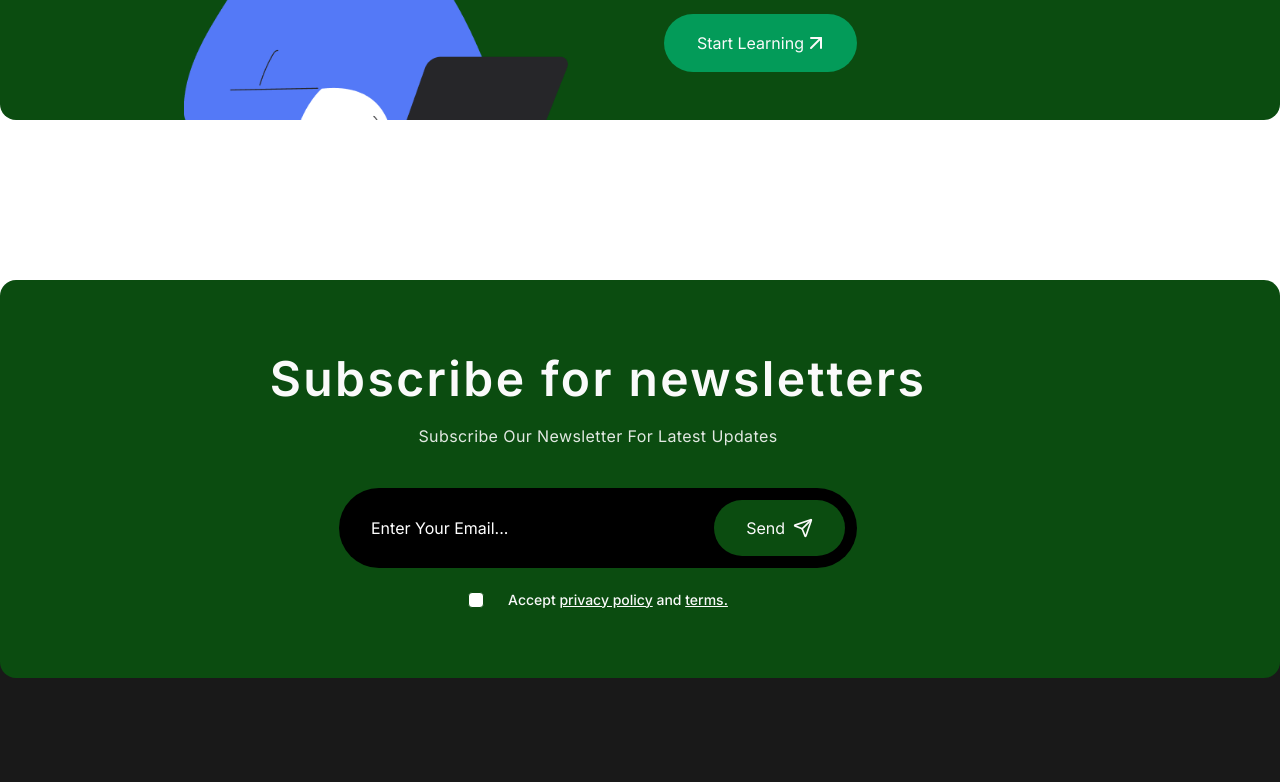
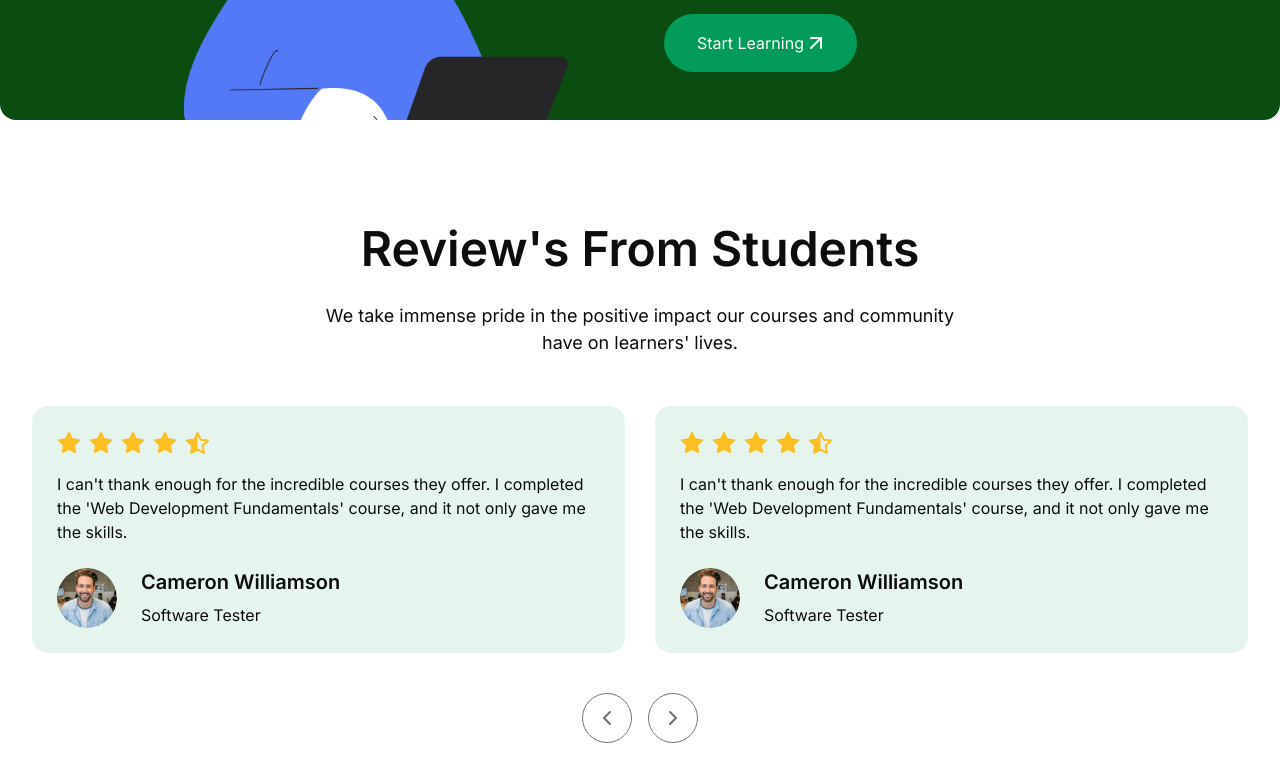
Before and after one commit to jjybaliguat/cdm-dynamic-website, a Next.js app: page / in a window 1280 px wide. Shown: the part 2340-3122 px from the top of the page. Built offline with nearby package versions, Linux system fonts and the light colour scheme; no server answers.

Commit message:
some changes

```diff
--- a/package.json
+++ b/package.json
@@ -13,6 +13,7 @@
     "@radix-ui/react-checkbox": "^1.1.1",
     "@radix-ui/react-slot": "^1.1.0",
     "@tabler/core": "^1.0.0-beta20",
+    "@tabler/icons-react": "^3.12.0",
     "@types/qs": "^6.9.15",
     "class-variance-authority": "^0.7.0",
     "clsx": "^2.1.1",
@@ -21,6 +22,7 @@
     "qs": "^6.13.0",
     "react": "^18",
     "react-dom": "^18",
+    "swiper": "^11.1.9",
     "tailwind-merge": "^2.4.0",
     "tailwindcss-animate": "^1.0.7"
   },
--- a/src/app/globals.css
+++ b/src/app/globals.css
@@ -1238,7 +1238,10 @@
 }
 
 .line-horizontal-green{
-    position:absolute;top:0;left:0;width:100%;height:100%;background-image:linear-gradient(90deg,transparent 50%,rgba(223,255,94,.3) 0);background-size:10px 100%
+    position:absolute;top:0;left:0;width:100%;height:100%;background-image:linear-gradient(90deg,transparent 50%,#27e9004d 0);background-size:10px 100%
 }
-
+.swiper-wrapper{
+    transition-duration: 1400ms !important;
+    transition-timing-function: linear!important;
 }
+}
--- a/src/app/page.tsx
+++ b/src/app/page.tsx
@@ -4,6 +4,7 @@ import CtaSection from "@/components/sections/CtaSection";
 import FeatureSection from "@/components/sections/FeatureSection";
 import HeroSection from "@/components/sections/HeroSection";
 import NewsLetterSection from "@/components/sections/NewsLetterSection";
+import ReviewsSection from "@/components/sections/ReviewsSection";
 import Image from "next/image";
 
 export default function Home() {
@@ -52,6 +53,7 @@ export default function Home() {
           alternativeText: 'cta-image'
         }
       }}/>
+      <ReviewsSection />
       <NewsLetterSection />
     </>
   );
--- a/src/components/sections/CtaSection.tsx
+++ b/src/components/sections/CtaSection.tsx
@@ -53,8 +53,8 @@ function CtaSection({
                     </div>
                 </div>
                 <div className='py-12 col-start-6 col-end-13 xxl:col-start-7'>
-                    <h3 className='section-heading text-primary-foreground'>Discover Your Ideal Course Now!</h3>
-                    <p className='tracking-wide pt-6 text-primary-foreground/90'>Embark on a journey of discovery with Edufast University. Explore our diverse range of courses tailored to your interests and aspirations.</p>
+                    <h3 className='section-heading text-primary-foreground'>{data.heading}</h3>
+                    <p className='tracking-wide pt-6 text-primary-foreground/90'>{data.subHeading}</p>
                     <div className='mt-10'>
                         <ButtonLink data={data.buttonLink}/>
                     </div>
--- a/src/components/sections/NewsLetterSection.tsx
+++ b/src/components/sections/NewsLetterSection.tsx
@@ -5,7 +5,7 @@ import { Checkbox } from '../ui/checkbox'
 
 function NewsLetterSection() {
   return (
-    <section className='mt-40 relative z-20 overflow-hidden after:absolute after:bottom-0 after:-z-10 after:h-[85%] after:w-full after:bg-black/90 sm:after:h-[50%] lg:after:h-[50%]'>
+    <section className='relative z-20 overflow-hidden after:absolute after:bottom-0 after:-z-10 after:h-[85%] after:w-full after:bg-black/90 sm:after:h-[50%] lg:after:h-[50%]'>
         <div className='padding-t-80 padding-b-80 z-20 mx-auto max-w-[1600px] bg-primary max-xl:py-10 xl:rounded-[16px] xl:pe-[84px] xxl:ps-[152px]'>
             <div className='container'>
                 <h1 className='h1 text-center font-semibold text-primary-foreground'>Subscribe for newsletters</h1>
--- /dev/null
+++ b/src/components/sections/ReviewsSection.tsx
@@ -0,0 +1,92 @@
+"use client"
+import React from 'react'
+import { Swiper, SwiperSlide } from 'swiper/react';
+import { IconChevronLeft, IconChevronRight, IconStar, IconStarFilled } from '@tabler/icons-react';
+
+// Import Swiper styles
+import 'swiper/css';
+import 'swiper/css/pagination';
+import 'swiper/css/navigation';
+
+// import required modules
+import { Autoplay, Pagination, Navigation } from 'swiper/modules';
+import Image from 'next/image';
+import ReviewCard from '../ui/ReviewCard';
+
+function ReviewsSection() {
+    const navigationPrevRef = React.useRef(null)
+    const navigationNextRef = React.useRef(null)
+  return (
+    <section className='container section-gap-top section-gap-bottom overflow-hidden'>
+        <div className='mx-auto max-w-[661px] text-center'>
+            <h4 className='d4 font-semibold'>Review&apos;s From Students</h4>
+            <p className='lText mt-6'>We take immense pride in the positive impact our courses and community have on learners&apos; lives.</p>
+        </div>
+        <div className='padding-t-60'>
+            <Swiper
+            speed={1400}
+            breakpoints={{
+                // when window width is >= 640px
+                640: {
+                //   width: 640,
+                  slidesPerView: 1,
+                },
+                // when window width is >= 768px
+                768: {
+                //   width: 768,
+                  slidesPerView: 2,
+                },
+              }}
+            spaceBetween={30}
+            // centeredSlides={true}
+            loop={true}
+            autoplay={{
+            delay: 2500,
+            disableOnInteraction: false,
+            }}
+            navigation={{
+                prevEl: navigationPrevRef.current,
+                nextEl: navigationNextRef.current,
+              }}
+             onBeforeInit={(swiper: any) => {
+                  swiper.params.navigation.prevEl = navigationPrevRef.current;
+                  swiper.params.navigation.nextEl = navigationNextRef.current;
+             }}
+            // pagination={{
+            // clickable: true,
+            // }}
+            // navigation={true}
+            modules={[Autoplay, Pagination, Navigation]}
+            className="mySwiper"
+            >
+                <div className='mt-10 flex justify-center'>
+                    <div className='flex items-center gap-4'>
+                        <button
+                         ref={navigationPrevRef}
+                        className='customerSliderPrev hover:text-primary-foreground theme-transition-3 flex items-center justify-center rounded-full border border-neutral-500 bg-transparent p-3 font-semibold text-neutral-500 hover:bg-primary hover:shadow-four'>
+                            <IconChevronLeft stroke={2} />
+                        </button>
+                        <button ref={navigationNextRef} className='customerSliderNext hover:text-primary-foreground theme-transition-3 flex items-center justify-center rounded-full border border-neutral-500 bg-transparent p-3 font-semibold text-neutral-500 hover:bg-primary hover:shadow-four'>
+                            <IconChevronRight stroke={2} />
+                        </button>
+                    </div>
+                </div>
+                <SwiperSlide>
+                    <ReviewCard />
+                </SwiperSlide>
+                <SwiperSlide>
+                    <ReviewCard />
+                </SwiperSlide>
+                <SwiperSlide>
+                    <ReviewCard />
+                </SwiperSlide>
+                <SwiperSlide>
+                    <ReviewCard />
+                </SwiperSlide>
+            </Swiper>
+        </div>
+    </section>
+  )
+}
+
+export default ReviewsSection
--- /dev/null
+++ b/src/components/ui/ReviewCard.tsx
@@ -0,0 +1,39 @@
+import { IconStarFilled } from '@tabler/icons-react'
+import Image from 'next/image'
+import React from 'react'
+
+function ReviewCard() {
+  return (
+    <div className='padding-all-32 gap-32px theme-transition-3 flex flex-col rounded-[16px] border border-transparent bg-secondary/10 bg-opacity-[0.05] hover:border-secondary/10 hover:bg-secondary/10 hover:bg-opacity-[0.05]'>
+        <div>
+            <div className='flex items-center gap-x-2'>
+                <IconStarFilled className='text-amber-400' />
+                <IconStarFilled className='text-amber-400' />
+                <IconStarFilled className='text-amber-400' />
+                <IconStarFilled className='text-amber-400' />
+                <svg xmlns="http://www.w3.org/2000/svg" width="25" height="25" viewBox="0 0 24 24" fill="none" stroke="currentColor" stroke-width="2" stroke-linecap="round" stroke-linejoin="round" className="text-amber-400"><path d="M12 1a.993 .993 0 0 1 .823 .443l.067 .116l2.852 5.781l6.38 .925c.741 .108 1.08 .94 .703 1.526l-.07 .095l-.078 .086l-4.624 4.499l1.09 6.355a1.001 1.001 0 0 1 -1.249 1.135l-.101 -.035l-.101 -.046l-5.693 -3l-5.706 3c-.105 .055 -.212 .09 -.32 .106l-.106 .01a1.003 1.003 0 0 1 -1.038 -1.06l.013 -.11l1.09 -6.355l-4.623 -4.5a1.001 1.001 0 0 1 .328 -1.647l.113 -.036l.114 -.023l6.379 -.925l2.853 -5.78a.968 .968 0 0 1 .904 -.56zm0 3.274v12.476a1 1 0 0 1 .239 .029l.115 .036l.112 .05l4.363 2.299l-.836 -4.873a1 1 0 0 1 .136 -.696l.07 -.099l.082 -.09l3.546 -3.453l-4.891 -.708a1 1 0 0 1 -.62 -.344l-.073 -.097l-.06 -.106l-2.183 -4.424z" fill="currentColor" stroke-width="0"></path></svg>
+            </div>
+            <p className='pt-4'>
+                I can&apos;t thank enough for the incredible courses they offer. I completed the &apos;Web Development Fundamentals&apos; course, and it not only gave me the skills.
+            </p>
+        </div>
+        <div className='flex items-center gap-6'>
+            <div>
+                <Image
+                    src="/review-img.png"
+                    alt=''
+                    height={60}
+                    width={60}
+                    className='rounded-full'
+                />
+            </div>
+            <div className='flex flex-col gap-2'>
+                <h5 className='h5 font-semibold'>Cameron Williamson</h5>
+                <p className='text-mText'>Software Tester</p>
+            </div>
+        </div>
+    </div>
+  )
+}
+
+export default ReviewCard
```
Also changed, not shown: public/review-img.png (added), 1 other file (tests, documents, lock files or other folders).
